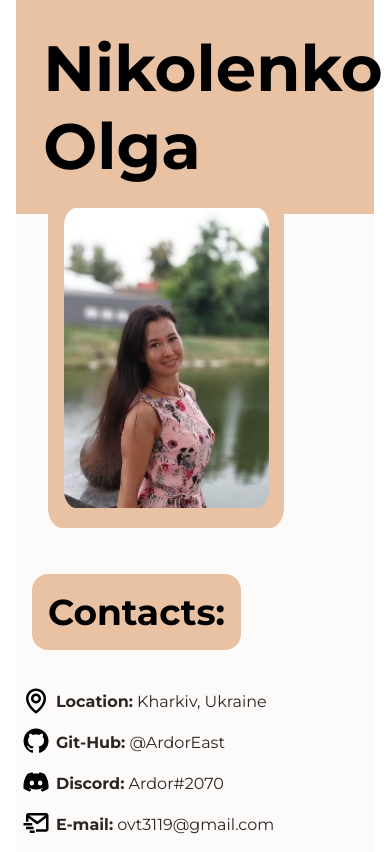
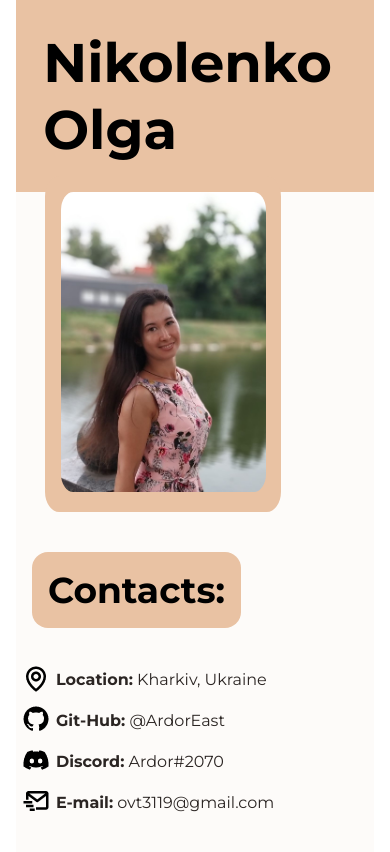
Before and after one commit to ArdorEast/Git-test, a plain HTML site: page index.html in a window 390 px wide. Shown: the top 852 px of the page. Drawn offline with Linux system fonts and the light colour scheme.

Commit message:
feat: added adaptation for 420px screens

```diff
--- a/CSS/style.css
+++ b/CSS/style.css
@@ -73,7 +73,7 @@ ul {
     }
     .header-title {
     font-size: 2rem;
-}
+    }
     .header-photo {
     left: 2rem;
     top: 12rem;
@@ -99,6 +99,15 @@ ul {
     margin-bottom: 2rem;
     align-self: flex-start;
 
+    }
+}
+@media (max-width:430px) {
+.header-title {
+    font-size: 1.7rem;
+    }
+    .header-photo {
+    left: 1.8rem;
+    top: 11rem;
     }
 }
 .main-content {
```
